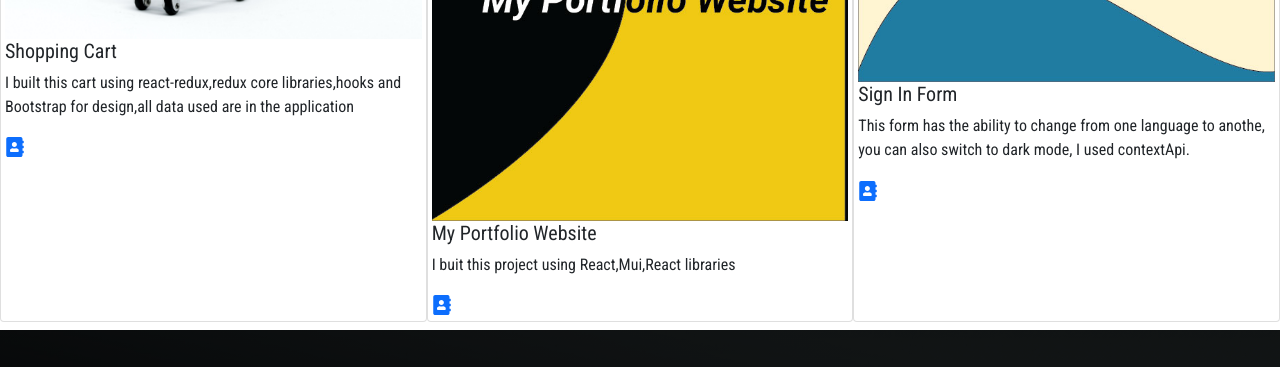
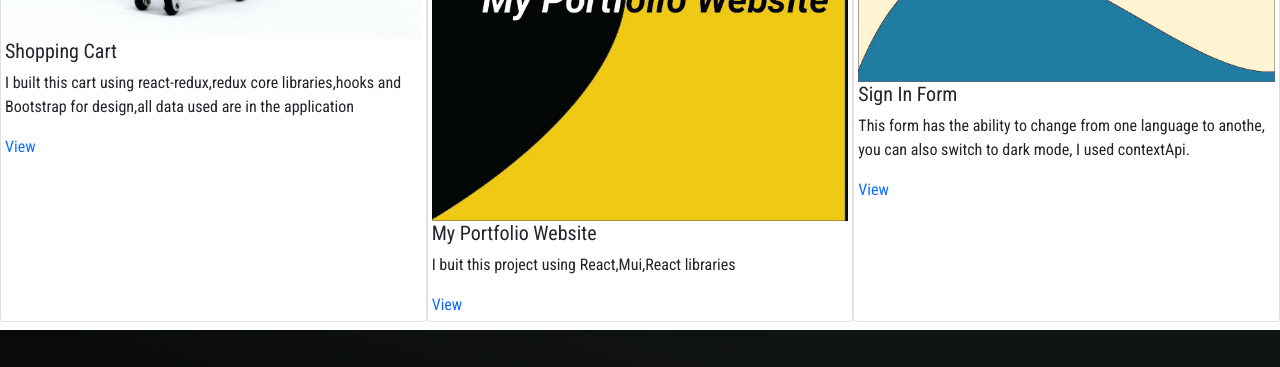
Before and after one commit to Tosin-Mayowa/my-portfolio, a React (Create React App) app: page / in a window 1280 px wide. Shown: the part 1320-1687 px from the top of the page. Built offline with nearby package versions, Linux system fonts and the light colour scheme.

Commit message:
fix- portfolio

```diff
--- a/src/Component/Portfolio/Portfolio.js
+++ b/src/Component/Portfolio/Portfolio.js
@@ -1,7 +1,6 @@
 import React from 'react';
 import '../../../node_modules/bootstrap/dist/css/bootstrap.min.css';
 import './Portfolio.css';
-import {FaAddressBook} from 'react-icons/fa';
 import Cart from '../Image/shopping-cart.jpg';
 import portf from '../Image/portf.jpg';
 import form from '../Image/form.jpg';
@@ -15,14 +14,14 @@ function Portfolio(){
          <img src={Cart} className="card-img-top" alt="..." />
         <h3 className='card-title'>Shopping Cart</h3>
         <p>I built this cart using react-redux,redux core libraries,hooks and Bootstrap for design,all data used are in the application</p>
-        <a href='https://shopping-cart-psi-ten.vercel.app/'><FaAddressBook size={20}/></a>
+         <a href='https://shopping-cart-psi-ten.vercel.app/' class="text-decoration-none">View</a>
     </div>
 
   <div className='col-xs-12 col-md-6 col-lg-4 p-1 mb-2 card'>
          <img src={portf} className="card-img-top" alt="..." />
         <h3 className='card-title'>My Portfolio Website</h3>
         <p>I buit this project using React,Mui,React libraries</p>
-        <a href='https://mayowa-portfolio.vercel.app/'><FaAddressBook size={20}/></a>
+         <a href='https://mayowa-portfolio.vercel.app/' class="text-decoration-none">View</a>
     </div>
 
 
@@ -31,7 +30,7 @@ function Portfolio(){
          <img src={form} className="card-img-top" alt="..." />
      <h3 className='card-title'>sign in form</h3>
         <p>This form has the ability to change from one language to anothe, you can also switch to dark mode, I used contextApi.</p>
-        <a href='https://multilanguage-signin-form.vercel.app/'><FaAddressBook size={20}/></a>
+         <a href='https://multilanguage-signin-form.vercel.app/' class="text-decoration-none">View</a>
     </div>
   </div>
 
```
